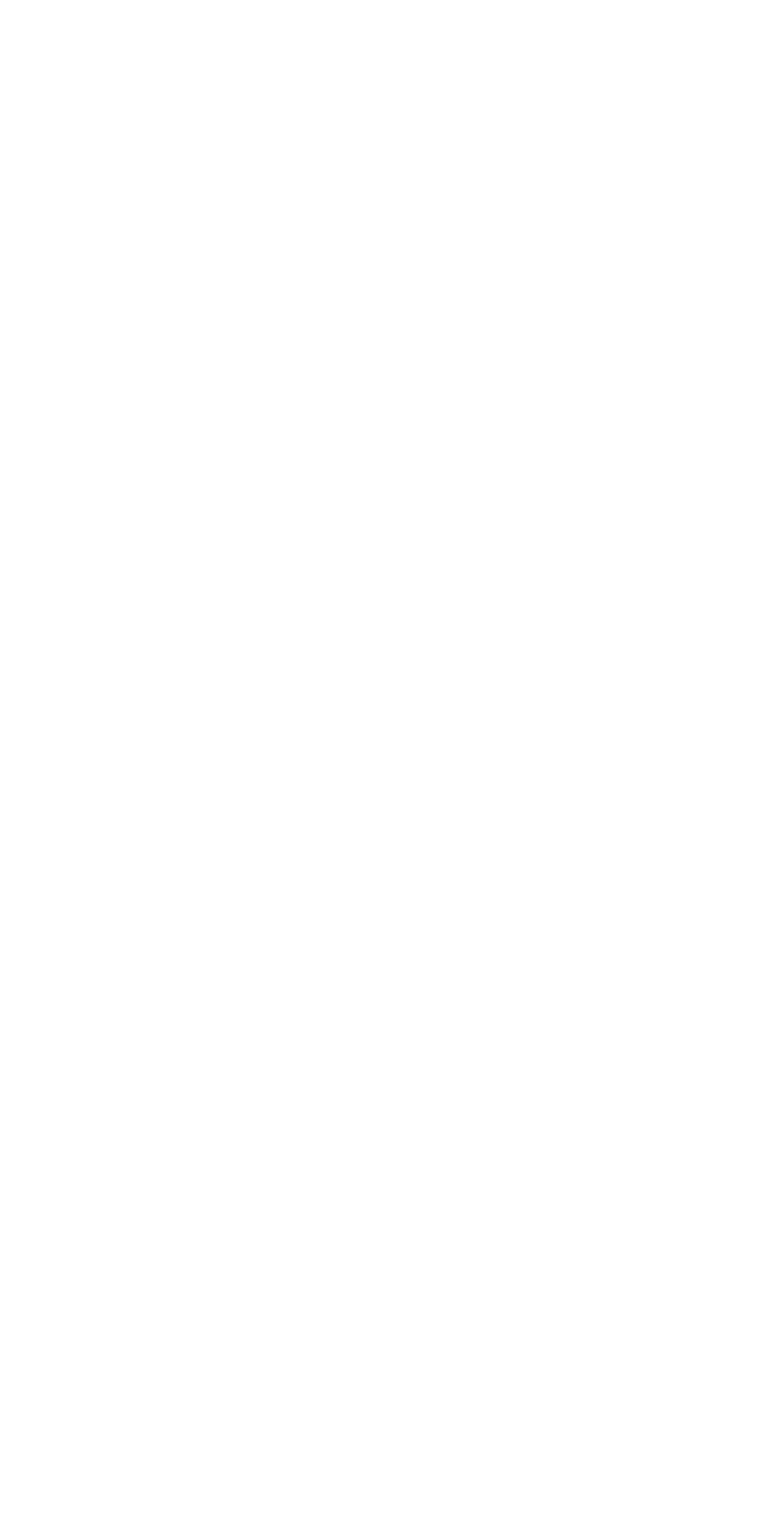
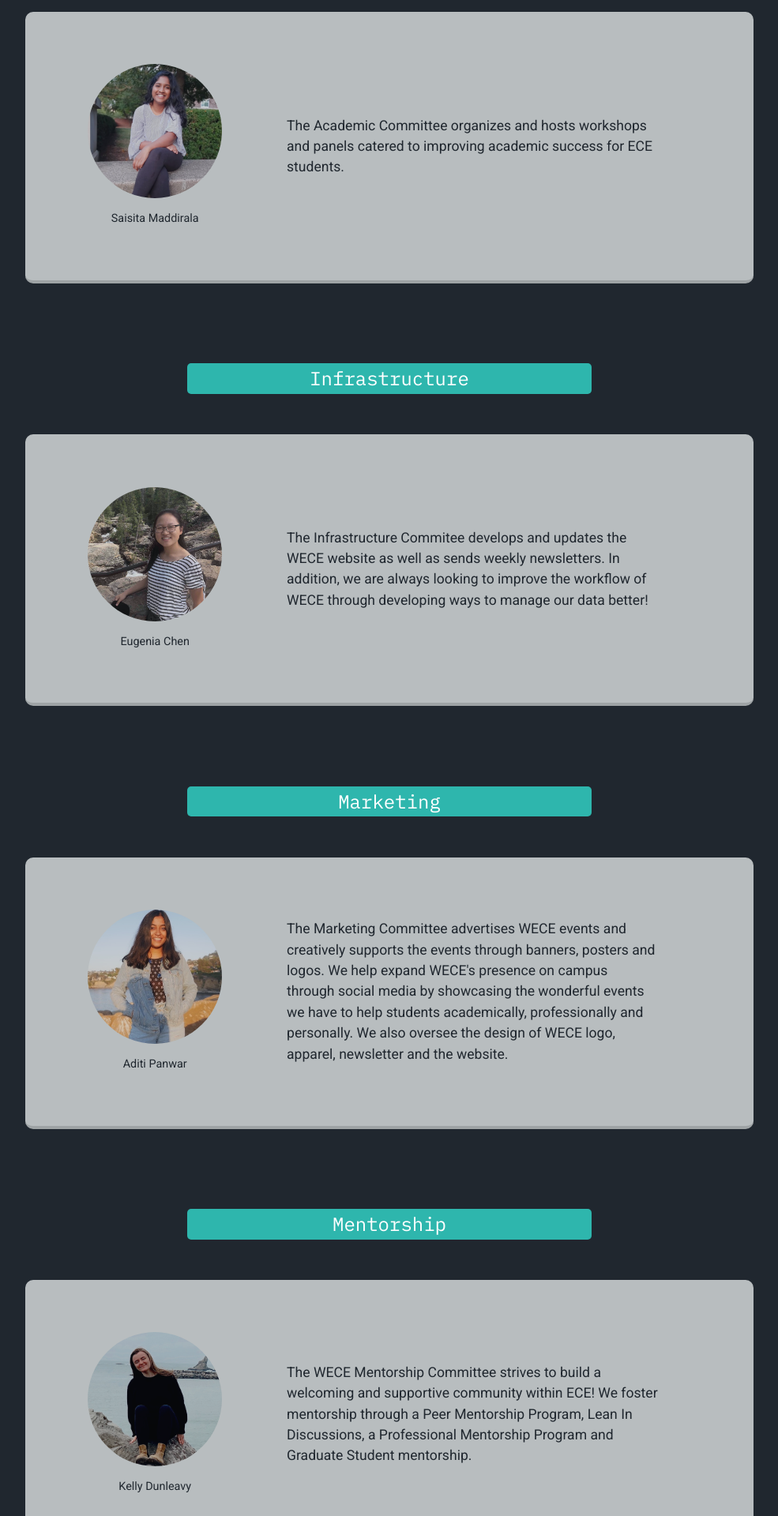
Before and after one commit to uiuc-wece/wece-next-app, a Next.js app in the folder next-app/: page /committees in a window 1280 px wide. Before the commit this address had no page. Shown: the part 620-2540 px from the top of the page at 79% size, without its empty margins (147-1132 px from the left). Before the commit the page ends 800 px from the top, so only its background shows below. Built offline with nearby package versions, Linux system fonts and the light colour scheme.

Commit message:
add committees page

```diff
--- /dev/null
+++ b/next-app/pages/committees.jsx
@@ -0,0 +1,191 @@
+import Layout from "../components/layout";
+import SectionBody from "../components/sectionbody";
+import SectionButton from "../components/sectionbutton";
+import SectionHead from "../components/sectionhead";
+import styles from "../styles/Committees.module.css";
+
+import Container from "react-bootstrap/Container";
+
+export default function Committees() {
+  return (
+    <Layout>
+      <div className="content">
+        <Container fluid className="section">
+          <SectionHead title="Committees_" top={true} />
+          <SectionBody>
+            <p>
+              WECE has seven great committees you can join and participate in!
+              Read more to find out what each of them do :) If you would like to
+              join, fill out your committee preferences below!
+            </p>
+            <SectionButton buttonText="Join" buttonLink="/join" />
+          </SectionBody>
+          <div className={styles["committee-content"]}>
+            <div className={styles["committee-text"]}>
+              <h4>Academic</h4>
+              <SectionBody>
+                <div className={styles["section-flex"]}>
+                  <figure>
+                    <img
+                      className={styles["committee-img"]}
+                      src="../imgs/board/saisita.JPG"
+                    />
+                    <figcaption>Saisita Maddirala</figcaption>
+                  </figure>
+                  <p>
+                    The Academic Committee organizes and hosts workshops and
+                    panels catered to improving academic success for ECE
+                    students.
+                  </p>
+                </div>
+              </SectionBody>
+            </div>
+          </div>
+          <div className={styles["committee-content"]}>
+            <div className={styles["committee-text"]}>
+              <h4>Infrastructure</h4>
+              <SectionBody>
+                <div className={styles["section-flex"]}>
+                  <figure>
+                    <img
+                      className={styles["committee-img"]}
+                      src="../imgs/board/eugenia.jpg"
+                    />
+                    <figcaption>Eugenia Chen</figcaption>
+                  </figure>
+                  <p>
+                    The Infrastructure Commitee develops and updates the WECE
+                    website as well as sends weekly newsletters. In addition, we
+                    are always looking to improve the workflow of WECE through
+                    developing ways to manage our data better!
+                  </p>
+                </div>
+              </SectionBody>
+            </div>
+          </div>
+          <div className={styles["committee-content"]}>
+            <div className={styles["committee-text"]}>
+              <h4>Marketing</h4>
+              <SectionBody>
+                <div className={styles["section-flex"]}>
+                  <figure>
+                    <img
+                      className={styles["committee-img"]}
+                      src="../imgs/board/aditi.jpg"
+                    />
+                    <figcaption>Aditi Panwar</figcaption>
+                  </figure>
+                  <p>
+                    The Marketing Committee advertises WECE events and
+                    creatively supports the events through banners, posters and
+                    logos. We help expand WECE's presence on campus through
+                    social media by showcasing the wonderful events we have to
+                    help students academically, professionally and personally.
+                    We also oversee the design of WECE logo, apparel, newsletter
+                    and the website.
+                  </p>
+                </div>
+              </SectionBody>
+            </div>
+          </div>
+          <div className={styles["committee-content"]}>
+            <div className={styles["committee-text"]}>
+              <h4>Mentorship</h4>
+              <SectionBody>
+                <div className={styles["section-flex"]}>
+                  <figure>
+                    <img
+                      className={styles["committee-img"]}
+                      src="../imgs/board/kelly.JPG"
+                    />
+                    <figcaption>Kelly Dunleavy</figcaption>
+                  </figure>
+                  <p>
+                    The WECE Mentorship Committee strives to build a welcoming
+                    and supportive community within ECE! We foster mentorship
+                    through a Peer Mentorship Program, Lean In Discussions, a
+                    Professional Mentorship Program and Graduate Student
+                    mentorship.
+                  </p>
+                </div>
+              </SectionBody>
+            </div>
+          </div>
+          <div className={styles["committee-content"]}>
+            <div className={styles["committee-text"]}>
+              <h4>Outreach</h4>
+              <SectionBody>
+                <div className={styles["section-flex"]}>
+                  <figure>
+                    <img
+                      className={styles["committee-img"]}
+                      src="../imgs/board/elisa.JPG"
+                    />
+                    <figcaption>Elisa Krause</figcaption>
+                  </figure>
+                  <p>
+                    The outreach committee works with the surrounding community
+                    to teach kids about ECE!
+                  </p>
+                </div>
+              </SectionBody>
+            </div>
+          </div>
+          <div className={styles["committee-content"]}>
+            <div className={styles["committee-text"]}>
+              <h4>Social</h4>
+              <SectionBody>
+                <div className={styles["section-flex"]}>
+                  <figure>
+                    <img
+                      className={styles["committee-img"]}
+                      src="../imgs/board/maram.jpg"
+                    />
+                    <figcaption>Maram Safi</figcaption>
+                  </figure>
+                  <p>
+                    Social Committee is all about fostering relationships.
+                    Whether those relationships are friendships or professional
+                    connections, we are here to get to know each other and
+                    social committee is a great way to do that!
+                  </p>
+                </div>
+              </SectionBody>
+            </div>
+          </div>
+          <div className={styles["committee-content"]}>
+            <div className={styles["committee-text"]}>
+              <h4>Technical</h4>
+              <SectionBody>
+                <div className={styles["section-flex"]}>
+                  <figure>
+                    <img
+                      className={styles["committee-img"]}
+                      src="../imgs/board/pakhi.JPG"
+                    />
+                    <figcaption>Pakhi Gupta</figcaption>
+                  </figure>
+                  <figure>
+                    <img
+                      className={styles["committee-img"]}
+                      src="../imgs/board/sarah.jpg"
+                    />
+                    <figcaption>Sarah Angelbeck</figcaption>
+                  </figure>
+                  <p>
+                    The WECE technical committee works on a project which is
+                    presented at the Engineering Open House in March. The
+                    technical committee also organizes technical workshops to
+                    teach skills relevant in the industry. We aim to provide
+                    valuable technical experiences for promoting involvement and
+                    building resume.
+                  </p>
+                </div>
+              </SectionBody>
+            </div>
+          </div>
+        </Container>
+      </div>
+    </Layout>
+  );
+}
--- /dev/null
+++ b/next-app/styles/Committees.module.css
@@ -0,0 +1,74 @@
+.committee-content {
+  width: 80vw;
+  margin: auto;
+}
+
+.section-flex {
+  display: flex;
+  justify-content: center;
+  align-items: center;
+  flex-wrap: wrap;
+}
+
+.section-flex p {
+  width: 500px;
+}
+
+.section-flex figcaption {
+  text-align: center;
+  font-size: 2vw;
+}
+
+.committee-img {
+  border-radius: 100%;
+  object-fit: cover;
+  object-position: center;
+  width: 150px;
+  height: 150px;
+  padding: 15px;
+}
+
+.committee-text {
+  font-family: "Roboto";
+  padding-top: 20px;
+}
+
+.committee-text h4 {
+  text-align: center;
+  width: 40vw;
+  margin: auto;
+  padding: 5px;
+  background-color: #2eb6ad;
+  border-radius: 5px;
+  color: #ffffff;
+  font-family: "IBM Plex Mono";
+}
+
+.committee-text p {
+  margin: auto;
+  padding: 10px;
+  padding-left: 20px;
+}
+
+@media screen and (max-width: 600px) {
+  .section-flex figcaption {
+    font-size: 0.7em;
+  }
+}
+
+@media screen and (min-width: 800px) {
+  .section-flex figcaption {
+    font-size: 0.9em;
+  }
+}
+
+@media screen and (min-width: 1000px) {
+  .committee-img {
+    width: 200px;
+    height: 200px;
+  }
+  .committee-text {
+    /* height: 500px; */
+    padding-top: 50px;
+  }
+}
```
